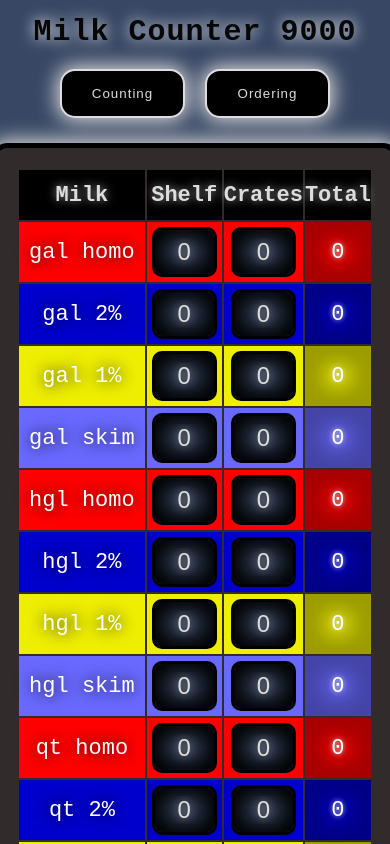
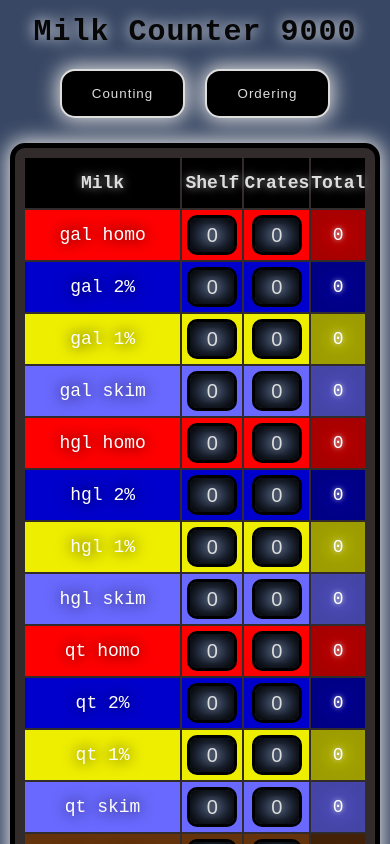
Before and after one commit to misqke/milk-counter, a React (Create React App) app: page / in a window 390 px wide. Shown: the top 844 px of the page. Built offline with nearby package versions, Linux system fonts and the light colour scheme.

Commit message:
media querys

```diff
--- a/src/components/Orderer.js
+++ b/src/components/Orderer.js
@@ -62,8 +62,11 @@ export default function Orderer() {
                     <th>Order</th>
                 </tr>
                 {sizeArr.map((size) => Row({'name':size[0], 'num':size[1]}))}
+                <tfoot>
+                   <td>*Stacks are 6 crates</td>
+                </tfoot>
             </table>
-            <p>*Stacks are 6 crates</p>
+
         </div>
     )
 }
--- a/src/css/index.css
+++ b/src/css/index.css
@@ -104,6 +104,7 @@ input[type="number"]::-webkit-outer-spin-button {
   font-weight: 500;
   text-shadow: 0 0 15px #050505;
   margin-bottom: 30px;
+  max-width: 95%;
 }
 
 #orderer-container {
@@ -113,13 +114,9 @@ input[type="number"]::-webkit-outer-spin-button {
           justify-content: flex-start;
 }
 
-#orderer-container p {
+#orderer-container tfoot {
   font-size: 12px;
   color: #ddd;
-  margin-top: 5px;
-  margin-left: 10px;
-  -ms-flex-item-align: start;
-      align-self: flex-start;
 }
 
 .t-header {
@@ -130,7 +127,7 @@ input[type="number"]::-webkit-outer-spin-button {
 }
 
 table {
-  padding: 20px 20px 20px 20px;
+  padding: 20px;
   background-color: #312b2b;
   color: #fff;
   border-radius: 10px;
@@ -202,7 +199,7 @@ table {
   background-color: #f69300;
 }
 
-@media (max-width: 425px) {
+@media (max-width: 450px) {
   .table-container {
     font-size: 22px;
   }
@@ -214,7 +211,7 @@ table {
   }
 }
 
-@media (max-width: 375px) {
+@media (max-width: 395px) {
   .table-container {
     font-size: 18px;
   }
--- a/src/css/index.scss
+++ b/src/css/index.scss
@@ -65,16 +65,14 @@ input[type="number"]::-webkit-outer-spin-button {
   font-weight: 500;
   text-shadow: 0 0 15px rgb(5, 5, 5);
   margin-bottom: 30px;
+  max-width: 95%;
 }
 #orderer-container {
   height: 100vh;
   justify-content: flex-start;
-  p {
+  tfoot {
     font-size: 12px;
     color: #ddd;
-    margin-top: 5px;
-    margin-left: 10px;
-    align-self: flex-start;
   }
 }
 .t-header {
@@ -84,7 +82,7 @@ input[type="number"]::-webkit-outer-spin-button {
   height: 50px;
 }
 table {
-  padding: 20px 20px 20px 20px;
+  padding: 20px;
   background-color: rgb(49, 43, 43);
   color: #fff;
   border-radius: 10px;
@@ -142,7 +140,7 @@ table {
   background-color: $orange;
 }
 
-@media (max-width: 425px) {
+@media (max-width: 450px) {
   .table-container {
     font-size: 22px;
   }
@@ -153,7 +151,7 @@ table {
     margin: 5px 5px;
   }
 }
-@media (max-width: 375px) {
+@media (max-width: 395px) {
   .table-container {
     font-size: 18px;
   }
```
Also changed, not shown: 1 other file (tests, documents, lock files or other folders).
